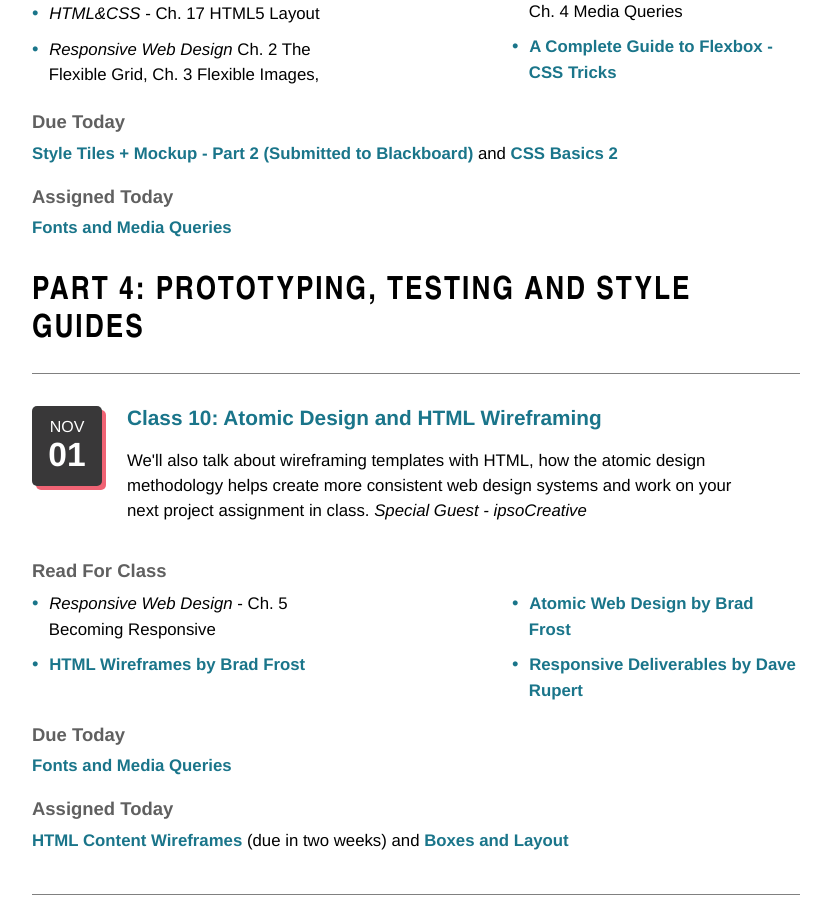
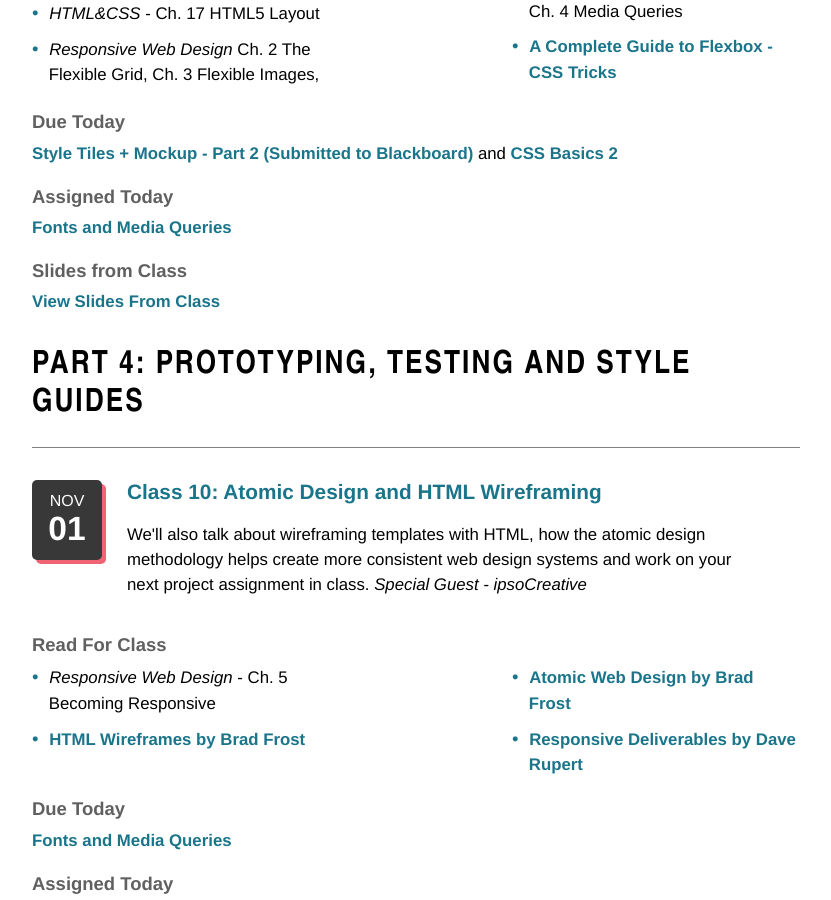
Before and after one commit to KentStateWeb/rwd, a Jekyll site: the page built from class/schedule/index.html, in a window 1280 px wide and 900 px high, scrolled down 5595 px. Shown: the whole window, without its empty margins (224-1055 px from the left). Built offline with Jekyll 4.4.1, drawn with Linux system fonts in a browser that asks for light colours.

Commit message:
Latest slide export

```diff
--- a/_classes/9.md
+++ b/_classes/9.md
@@ -8,6 +8,8 @@
 part: "3"
 layout: wide
 semester: fall-2016
+slides: "/class/slides/9/9-Slides-RWD.pdf"
+
 
 ---
 
```
Also changed, not shown: 2 other files.
